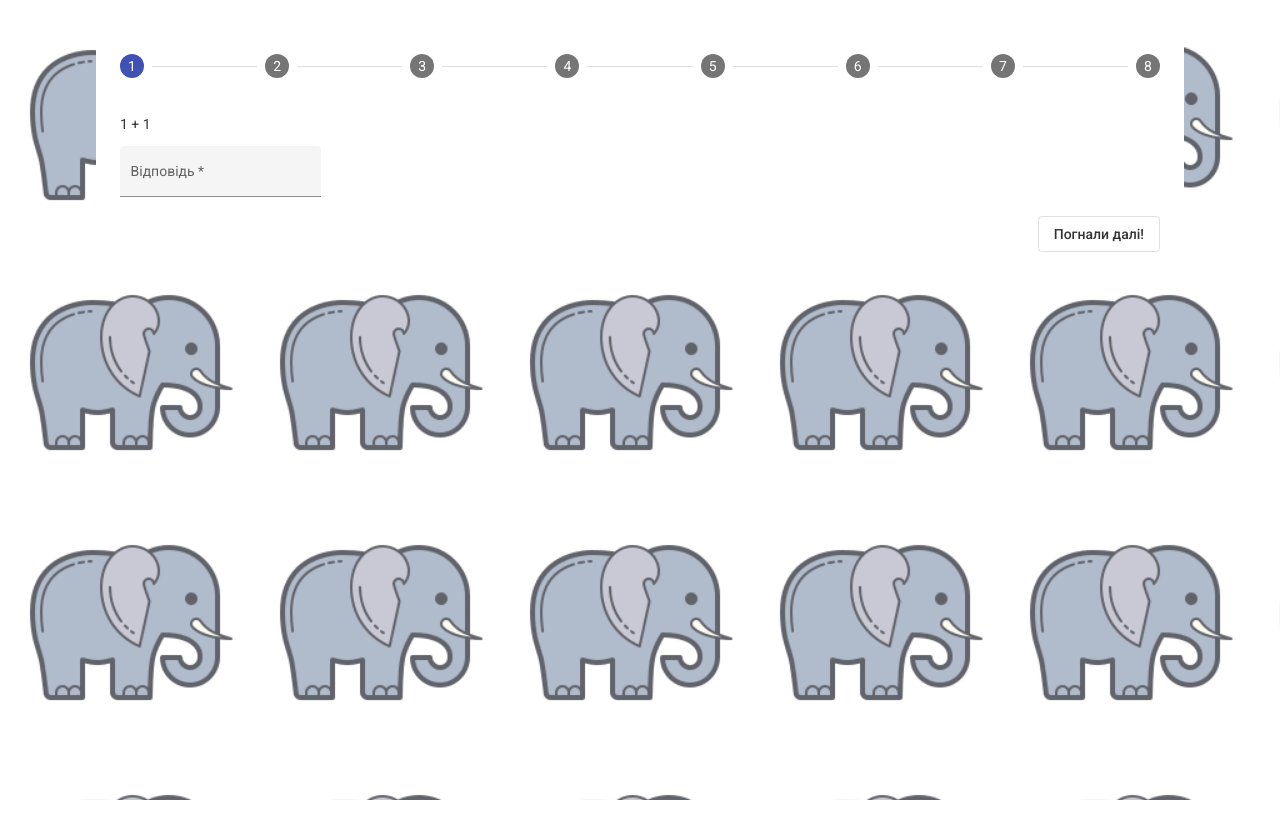
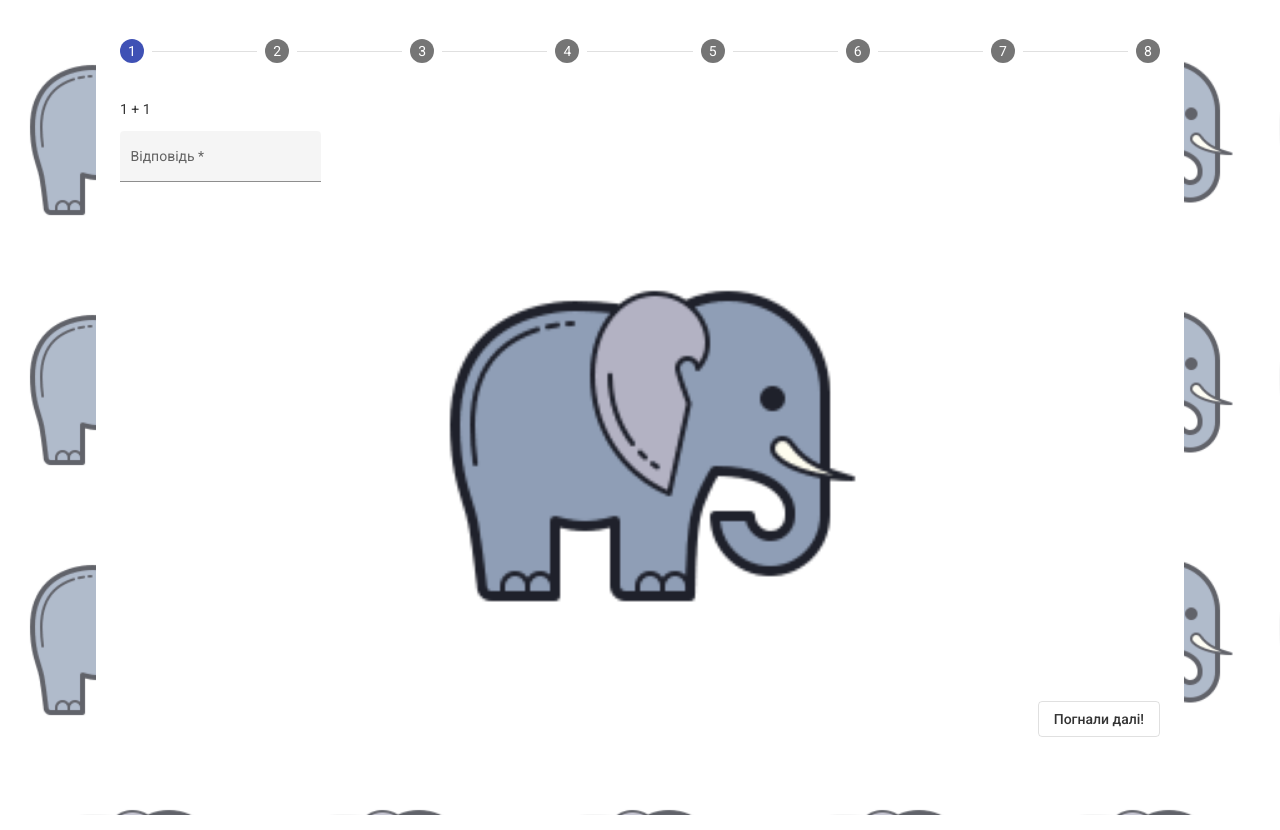
Before and after one commit to averfield/elephant-quest, an Angular app: page / in a window 1280 px wide. Built offline with nearby package versions, Linux system fonts and the light colour scheme.

Commit message:
Add images to quest steps

```diff
--- a/src/app/components/quest-steps/quest-steps.component.html
+++ b/src/app/components/quest-steps/quest-steps.component.html
@@ -6,6 +6,7 @@
                 <mat-label>Відповідь</mat-label>
                 <input matInput formControlName="firstCtrl" required>
             </mat-form-field>
+            <img class="quest-img" src="assets/elephant.png" alt="">
             <div>
                 <button mat-stroked-button matStepperNext class="btn-next-step">Погнали далі!</button>
             </div>
@@ -31,6 +32,7 @@
                 <mat-label>Відповідь</mat-label>
                 <input matInput formControlName="thirdCtrl" required>
             </mat-form-field>
+            <img class="quest-img" src="assets/elephant.png" alt="">
             <div>
                 <button mat-stroked-button matStepperPrevious class="btn-previous-step">Назад</button>
                 <button mat-stroked-button matStepperNext class="btn-next-step">Погнали далі!</button>
@@ -55,6 +57,8 @@
                 <mat-label>Відповідь</mat-label>
                 <input matInput formControlName="fifthCtrl" required>
             </mat-form-field>
+            <img class="quest-img" src="assets/elephant.png" alt="">
+            <img class="quest-img" src="assets/elephant.png" alt="">
             <div>
                 <button mat-stroked-button matStepperPrevious class="btn-previous-step">Назад</button>
                 <button mat-stroked-button matStepperNext class="btn-next-step">Погнали далі!</button>
@@ -67,6 +71,7 @@
                 <mat-label>Відповідь</mat-label>
                 <input matInput formControlName="sixthCtrl" required>
             </mat-form-field>
+            <img class="quest-img" src="assets/elephant.png" alt="">
             <div>
                 <button mat-stroked-button matStepperPrevious class="btn-previous-step">Назад</button>
                 <button mat-stroked-button matStepperNext class="btn-next-step">Погнали далі!</button>
@@ -79,6 +84,8 @@
                 <mat-label>Відповідь</mat-label>
                 <input matInput formControlName="seventhCtrl" required>
             </mat-form-field>
+            <img class="quest-img" src="assets/elephant.png" alt="">
+            <img class="quest-img" src="assets/elephant.png" alt="">
             <div>
                 <button mat-stroked-button matStepperPrevious class="btn-previous-step">Назад</button>
                 <button mat-stroked-button matStepperNext class="btn-next-step">Погнали далі!</button>
@@ -86,9 +93,13 @@
         </form>
     </mat-step>
     <mat-step>
-        <p> {{ finalText }} </p>
+        <p> {{ eightsQuestionText }} </p>
+        <img class="quest-img" src="assets/elephant.png" alt="">
+        <p *ngIf="finalBtnClicked"> {{ finalText }} </p>
+        <img *ngIf="finalBtnClicked" class="quest-img" src="assets/elephant.png" alt="">
         <div>
             <button mat-stroked-button matStepperPrevious class="btn-previous-step">Назад</button>
+            <button mat-stroked-button class="btn-next-step" (click)="finalBtnClicked = true">Я знаю відвовідь (._.)</button>
         </div>
     </mat-step>
 </mat-stepper>
--- a/src/app/components/quest-steps/quest-steps.component.scss
+++ b/src/app/components/quest-steps/quest-steps.component.scss
@@ -32,6 +32,14 @@
     float: left;
 }
 
+.quest-img {
+    display: block;
+    width: 100%;
+    max-width: 500px;
+    margin-left: auto;
+    margin-right: auto;
+}
+
 @media only screen and (max-width: 600px) {
     button {
         font-size: 12px;
--- a/src/app/components/quest-steps/quest-steps.component.ts
+++ b/src/app/components/quest-steps/quest-steps.component.ts
@@ -24,7 +24,10 @@ export class QuestStepsComponent {
   fifthQuestionText: string = "";
   sixthQuestionText: string = "";
   seventhQuestionText: string = "";
+  eightsQuestionText: string = "";
   finalText: string = "А ти харош...";
+
+  finalBtnClicked = false;
 
   constructor(private _formBuilder: FormBuilder) {
     this.initQuestion();
--- a/src/app/components/quest/quest.component.scss
+++ b/src/app/components/quest/quest.component.scss
@@ -1,6 +1,6 @@
 .quest-wrapper {
     width: 85%;
-    margin-top: 30px;
+    margin-top: 15px;
     margin-bottom: 30px;
     margin-left: auto;
     margin-right: auto;
--- a/src/index.html
+++ b/src/index.html
@@ -10,7 +10,9 @@
   <link href="https://fonts.googleapis.com/css2?family=Roboto:wght@300;400;500&display=swap" rel="stylesheet">
   <link href="https://fonts.googleapis.com/icon?family=Material+Icons" rel="stylesheet">
 </head>
-<body class="container">
-  <app-root></app-root>
+<body>
+  <div class="container">
+    <app-root></app-root>
+  </div>
 </body>
 </html>
--- a/src/styles.scss
+++ b/src/styles.scss
@@ -1,28 +1,32 @@
 
 html, body {
     height: 100%;
+    margin: 0px !important;
 }
 
-body {
+.container {
+    height: 100%;
+    position: relative;
     margin: 0;
     font-family: Roboto, "Helvetica Neue", sans-serif;
 }
 
-body::before {
+.container::before {
     content: "";
     position: absolute;
+    height: 100%;
     top: 0;
     right: 0;
     bottom: 0;
     left: 0;
     z-index: -1;
-    background: url(./assets/elephant.png) repeat;
+    background: url(assets/elephant.png) repeat;
     background-size: 250px 250px;
     opacity: 0.7;
 }
 
 @media only screen and (max-width: 600px) {
-    body::before {
+    .container::before {
         height: 100%;
         background-size: 125px 125px;
     }
```
